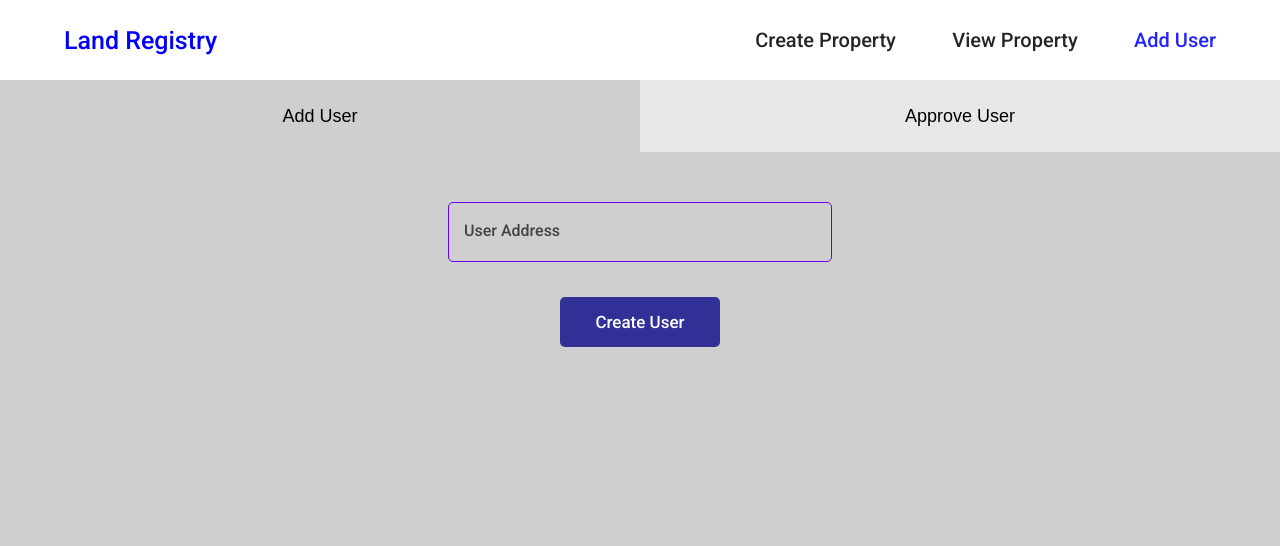
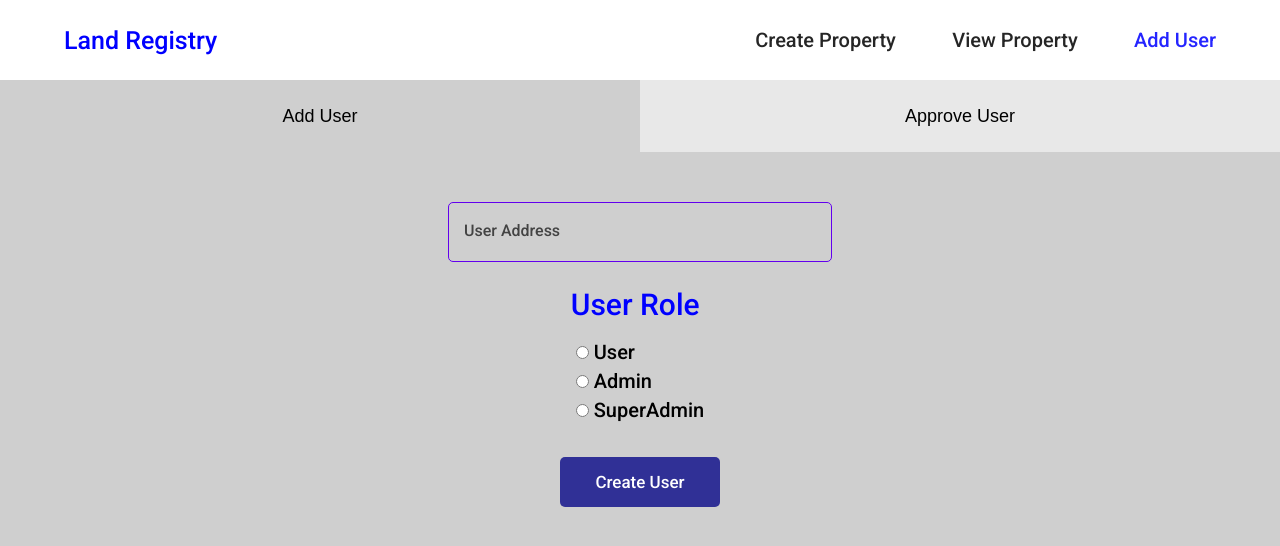
Before and after one commit to mr-kingshuk/land-registry, a plain HTML site: page HTML/add-user.html in a window 1280 px wide. Drawn offline with Linux system fonts and the light colour scheme.

Commit message:
added radio buttons

```diff
--- a/CSS/create-property.css
+++ b/CSS/create-property.css
@@ -258,3 +258,23 @@ nav ul li a:hover, nav ul .active a{
     background-color: white;
     text-align: center;
 }
+
+.tabContainer .tabPanel .text-fields .radio-options{
+    width: fit-content;
+    margin: auto;
+}
+
+.tabContainer .tabPanel .text-fields .radio-options h2{
+    font-family: 'Roboto', sans-serif;
+    font-size: 30px;
+    font-weight: 500;
+    color: blue;
+    margin-bottom: 18px;
+
+}
+
+.tabContainer .tabPanel .text-fields .radio-options .options{
+    display: block;
+   margin: 5px ;
+   font-size: 20px;
+}
--- a/HTML/add-user.html
+++ b/HTML/add-user.html
@@ -49,7 +49,20 @@
                         <input type="text" required=>
                         <span>User Address</span>
                     </div>
-
+                    <div class="radio-options">
+                        <h2>User Role</h2>
+                        <div class="radio-btns">
+                            <label class="options">
+                                <input type="radio" name="user-role" > User
+                            </label>
+                            <label class="options">
+                                <input type="radio" name="user-role"> Admin
+                            </label>
+                            <label class="options">
+                                <input type="radio" name="user-role"> SuperAdmin
+                            </label>
+                        </div>
+                    </div>
                     <button class="btn">
                         Create User
                     </button>
```
Also changed, not shown: HTML/view-property.html (+1 -0 lines).
